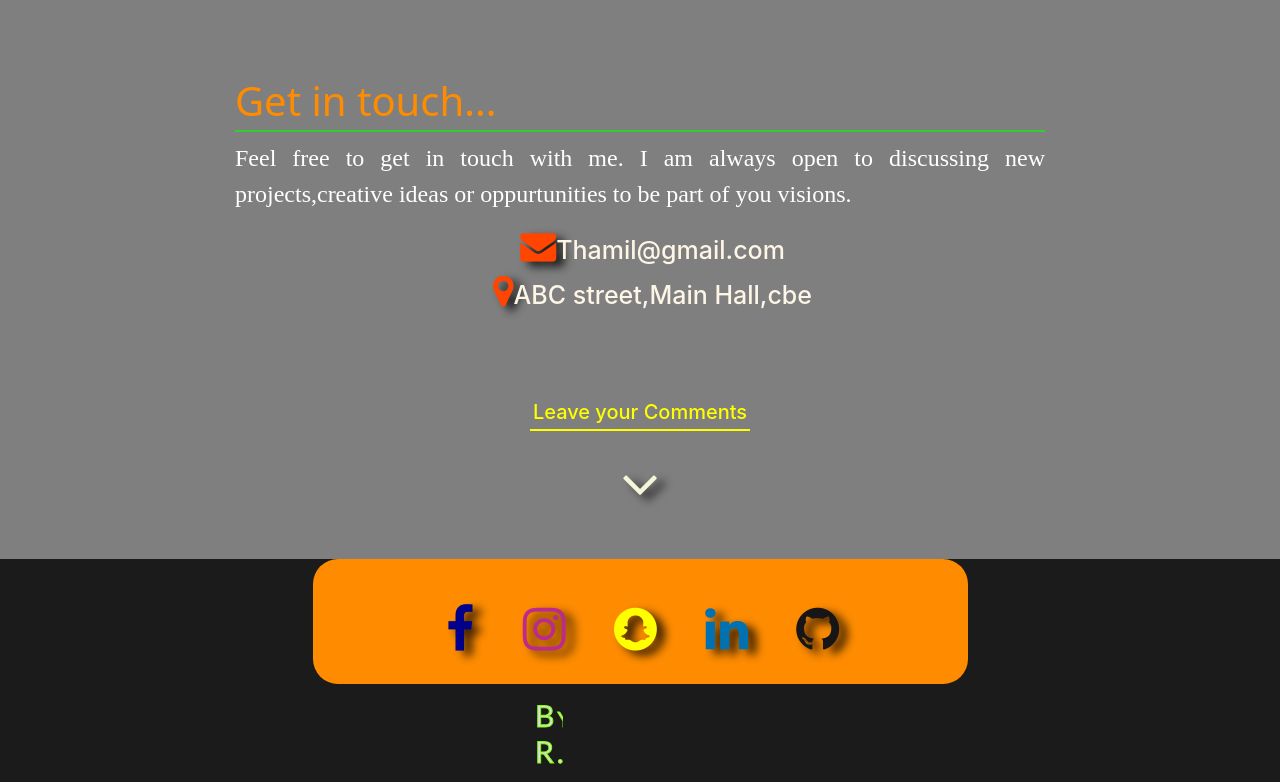
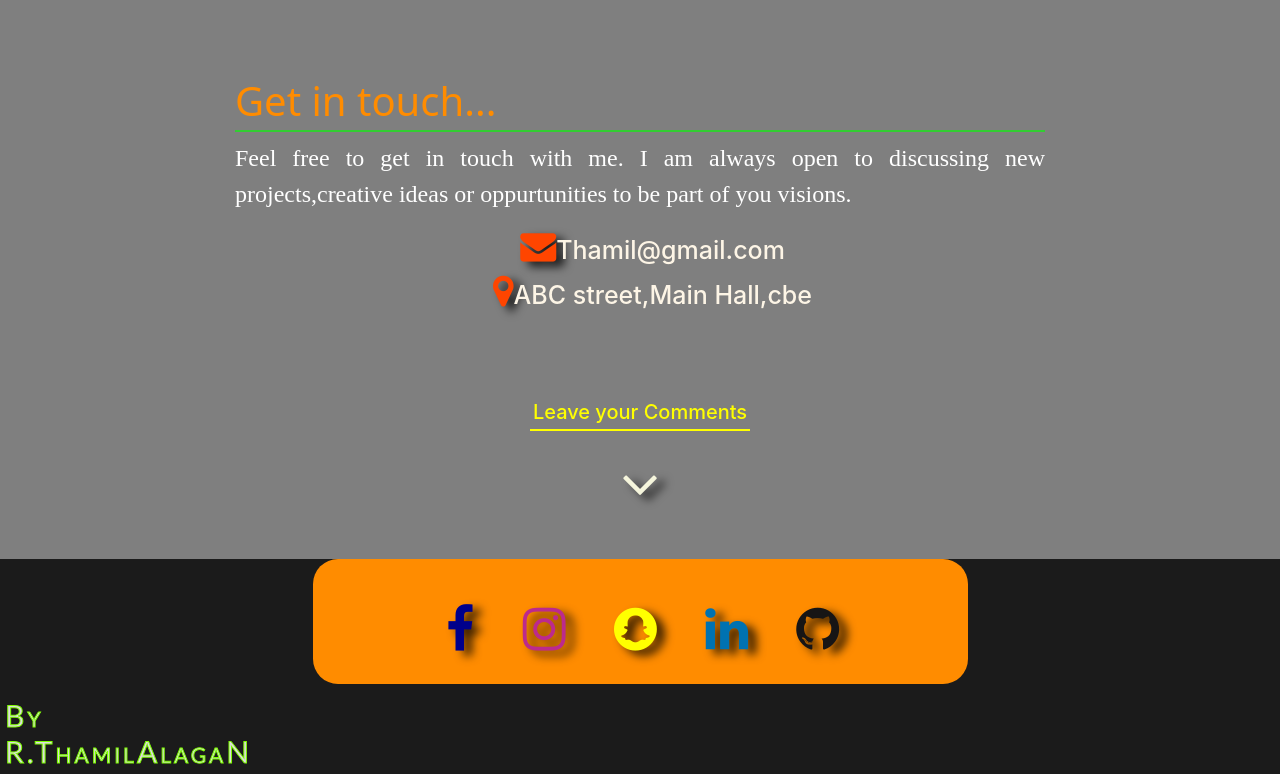
Before and after one commit to alaganprabhu/portfolio, a plain HTML site: page index.html in a window 1280 px wide. Shown: the part 2456-3238 px from the top of the page. Drawn offline with nearby package versions, Linux system fonts and the light colour scheme.

Commit message:
Update index.html

```diff
--- a/index.html
+++ b/index.html
@@ -221,9 +221,7 @@ $(document).ready(function(){
 </h6>
 </div>
 
-<div id="ty">
-<h1>By<br> R.ThamilAlagaN</h1>
-</div>
+<h1 id="z">By<br> R.ThamilAlagaN</h1>
 
 </footer>
 
```
